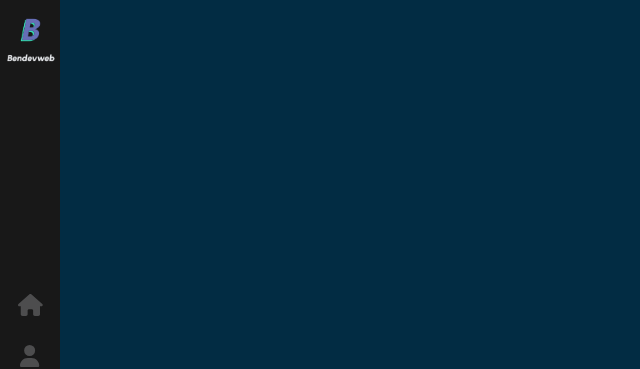
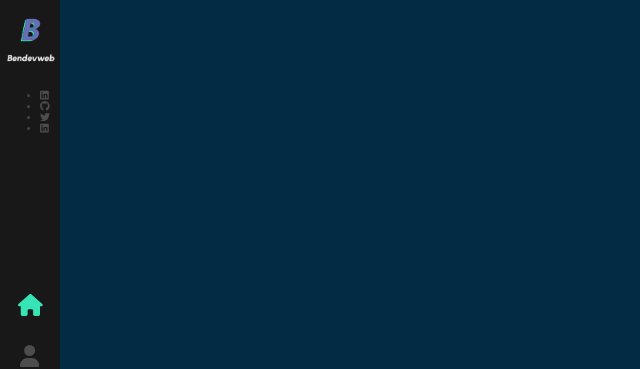
Before and after one commit to Neocor89/portfolio, a React (Create React App) app: page / in a window 1280 px wide. Shown: the top 369 px of the page, without its empty margins (0-640 px from the left). Built offline with nearby package versions, Linux system fonts and the light colour scheme.

Commit message:
adding navbar links in progress

```diff
--- a/public/index.html
+++ b/public/index.html
@@ -1,43 +1,23 @@
 <!DOCTYPE html>
 <html lang="en">
+
 <head>
   <meta charset="utf-8" />
-    <link rel="icon" href="%PUBLIC_URL%/favicon.ico" />
+  <link rel="icon" href="%PUBLIC_URL%/logo-favicon.ico" />
   <meta name="viewport" content="width=device-width, initial-scale=1" />
   <meta name="theme-color" content="#000000" />
-    <meta
-      name="description"
-      content="Web site created using create-react-app"
-    />
+  <meta name="description" content="Web site created using create-react-app" />
   <link rel="apple-touch-icon" href="%PUBLIC_URL%/logo192.png" />
-    <!--
-      manifest.json provides metadata used when your web app is installed on a
-      user's mobile device or desktop. See https://developers.google.com/web/fundamentals/web-app-manifest/
-    -->
+
   <link rel="manifest" href="%PUBLIC_URL%/manifest.json" />
-    <!--
-      Notice the use of %PUBLIC_URL% in the tags above.
-      It will be replaced with the URL of the `public` folder during the build.
-      Only files inside the `public` folder can be referenced from the HTML.
 
-      Unlike "/favicon.ico" or "favicon.ico", "%PUBLIC_URL%/favicon.ico" will
-      work correctly both with client-side routing and a non-root public URL.
-      Learn how to configure a non-root public URL by running `npm run build`.
-    -->
-    <title>React App</title>
+  <title>Portfolio</title>
 </head>
+
 <body>
   <noscript>You need to enable JavaScript to run this app.</noscript>
   <div id="root"></div>
-    <!--
-      This HTML file is a template.
-      If you open it directly in the browser, you will see an empty page.
 
-      You can add webfonts, meta tags, or analytics to this file.
-      The build step will place the bundled scripts into the <body> tag.
+</body>
 
-      To begin the development, run `npm start` or `yarn start`.
-      To create a production bundle, use `npm run build` or `yarn build`.
-    -->
-  </body>
 </html>
--- a/src/components/sidebar/index.js
+++ b/src/components/sidebar/index.js
@@ -4,6 +4,11 @@ import LogoPortfolio from '../../assets/images/logo-portfolio.png'
 import LogoSubtitle from '../../assets/images/logo-subtitle.png'
 import { FontAwesomeIcon } from '@fortawesome/react-fontawesome'
 import { faEnvelope, faHome, faUser } from '@fortawesome/free-solid-svg-icons'
+import {
+  faGithub,
+  faLinkedin,
+  faTwitter,
+} from '@fortawesome/free-brands-svg-icons'
 
 const Sidebar = () => (
   <div className="nav-bar">
@@ -34,6 +39,36 @@ const Sidebar = () => (
         <FontAwesomeIcon icon={faEnvelope} color="#4d4d4e" />
       </NavLink>
     </nav>
+    <ul>
+      <li>
+        <a
+          target="_blank"
+          rel="noreferrer"
+          href="https://www.linkedin.com/in/benoit-cortes/"
+        >
+          <FontAwesomeIcon icon={faLinkedin} color="#4d4d4e" />
+        </a>
+      </li>
+      <li>
+        <a target="_blank" rel="noreferrer" href="https://github.com/Neocor89">
+          <FontAwesomeIcon icon={faGithub} color="#4d4d4e" />
+        </a>
+      </li>
+      <li>
+        <a
+          target="_blank"
+          rel="noreferrer"
+          href="CREATE MY NEW PRO TWITTER ACCOUNT"
+        >
+          <FontAwesomeIcon icon={faTwitter} color="#4d4d4e" />
+        </a>
+      </li>
+      <li>
+        <a target="_blank" rel="noreferrer" href=" STOP IN THIS FIELD">
+          <FontAwesomeIcon icon={faLinkedin} color="#4d4d4e" />
+        </a>
+      </li>
+    </ul>
   </div>
 )
 
--- a/src/components/sidebar/index.scss
+++ b/src/components/sidebar/index.scss
@@ -76,5 +76,23 @@
         }
       }
     }
+
+    .about-link {
+      &:after {
+        content: 'ABOUT';
+      }
+    }
+
+    .contact-link {
+      &:after {
+        content: 'CONTACT';
+      }
+    }
+
+    a.active {
+      svg {
+        color: #36e4b6;
+      }
+    }
   }
 }
```
Also changed, not shown: 1 other file (tests, documents, lock files or other folders). Lines whose indentation alone changed are shown as unchanged.
